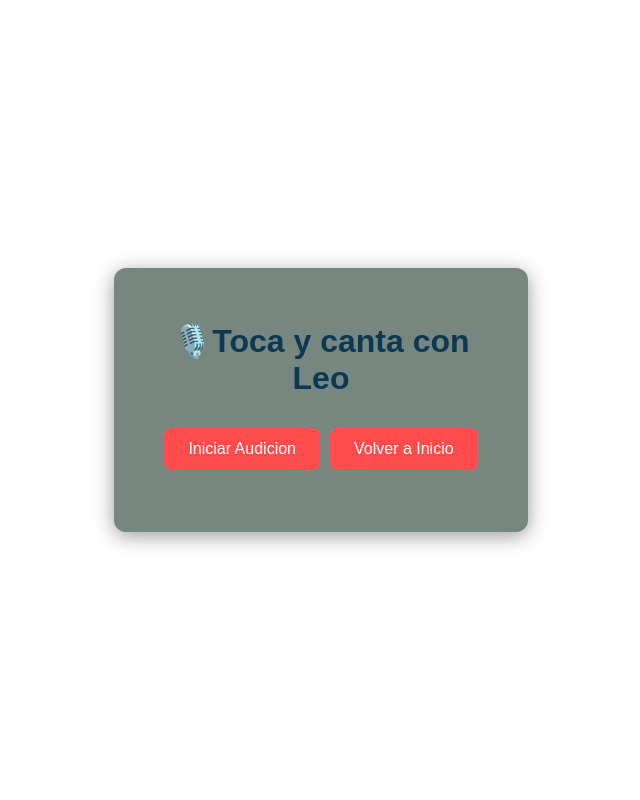
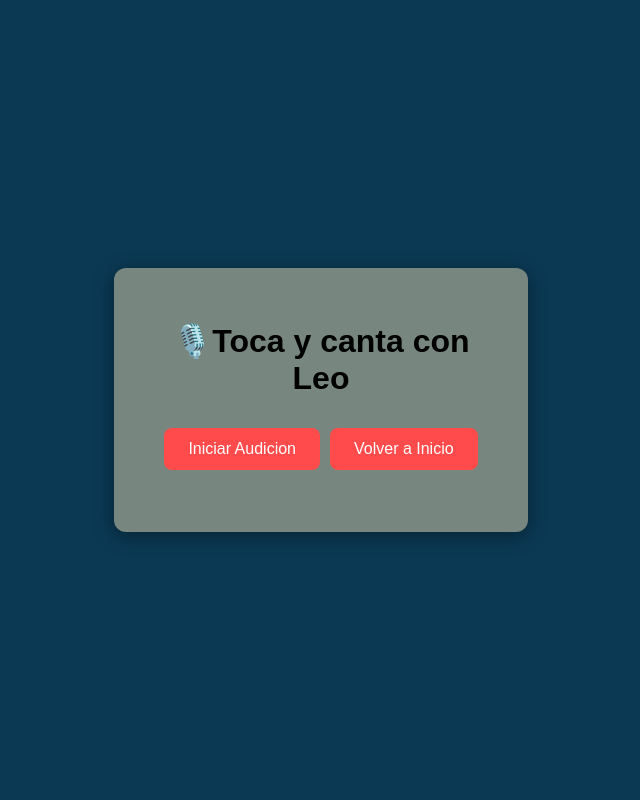
Before and after one commit to Codemaster117/creta, a Flask app: page / in a window 1280 px wide. Shown: the whole page, without its empty margins (319-959 px from the left). Run offline with Flask 3, Linux system fonts and the light colour scheme.

Commit message:
Update index.html

```diff
--- a/templates/index.html
+++ b/templates/index.html
@@ -7,8 +7,8 @@
     <style>
         body {
             font-family: Arial, sans-serif;
-            background-color: #;
-            color: #0B3954;
+            background-color: #0B3954;
+            color: #;
             margin: 0;
             padding: 0;
             display: flex;
```
